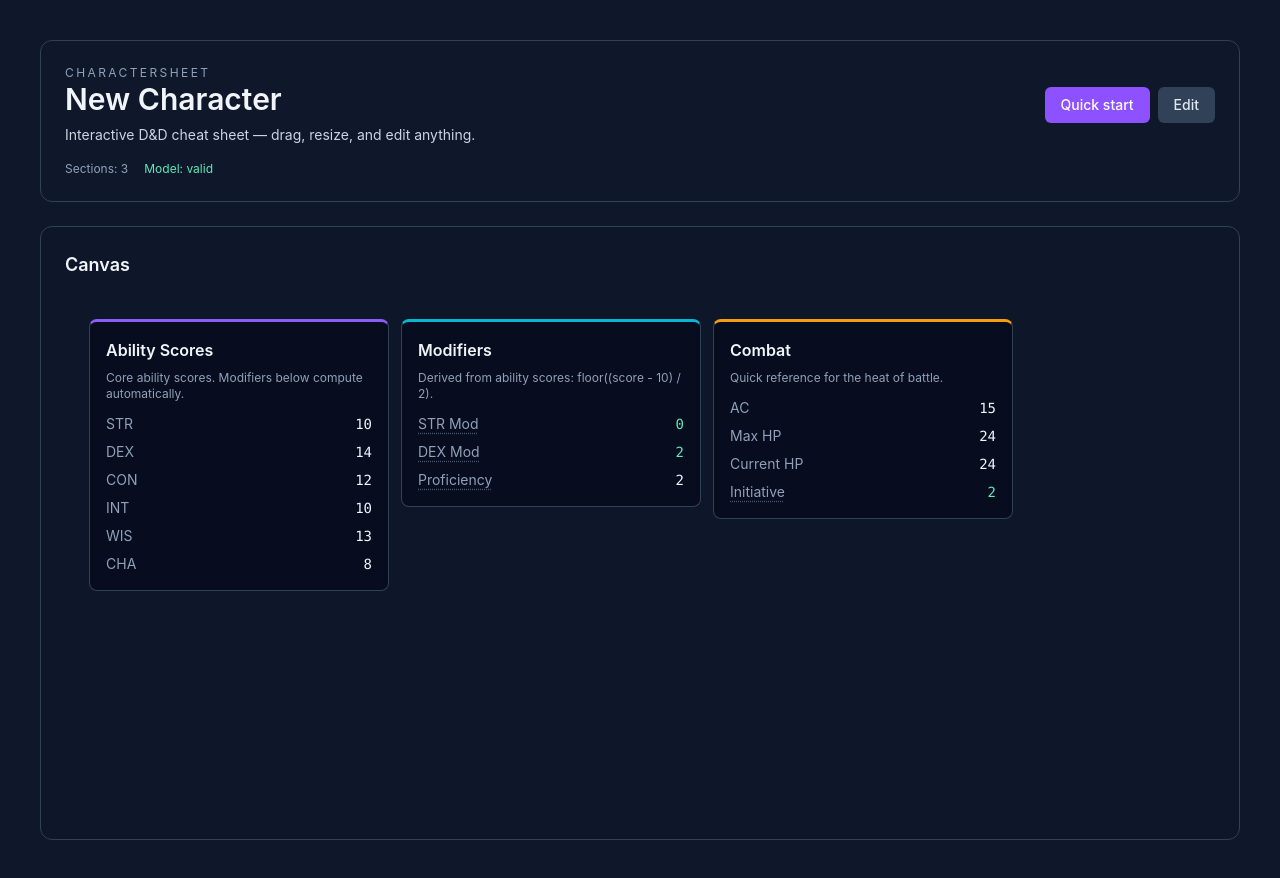
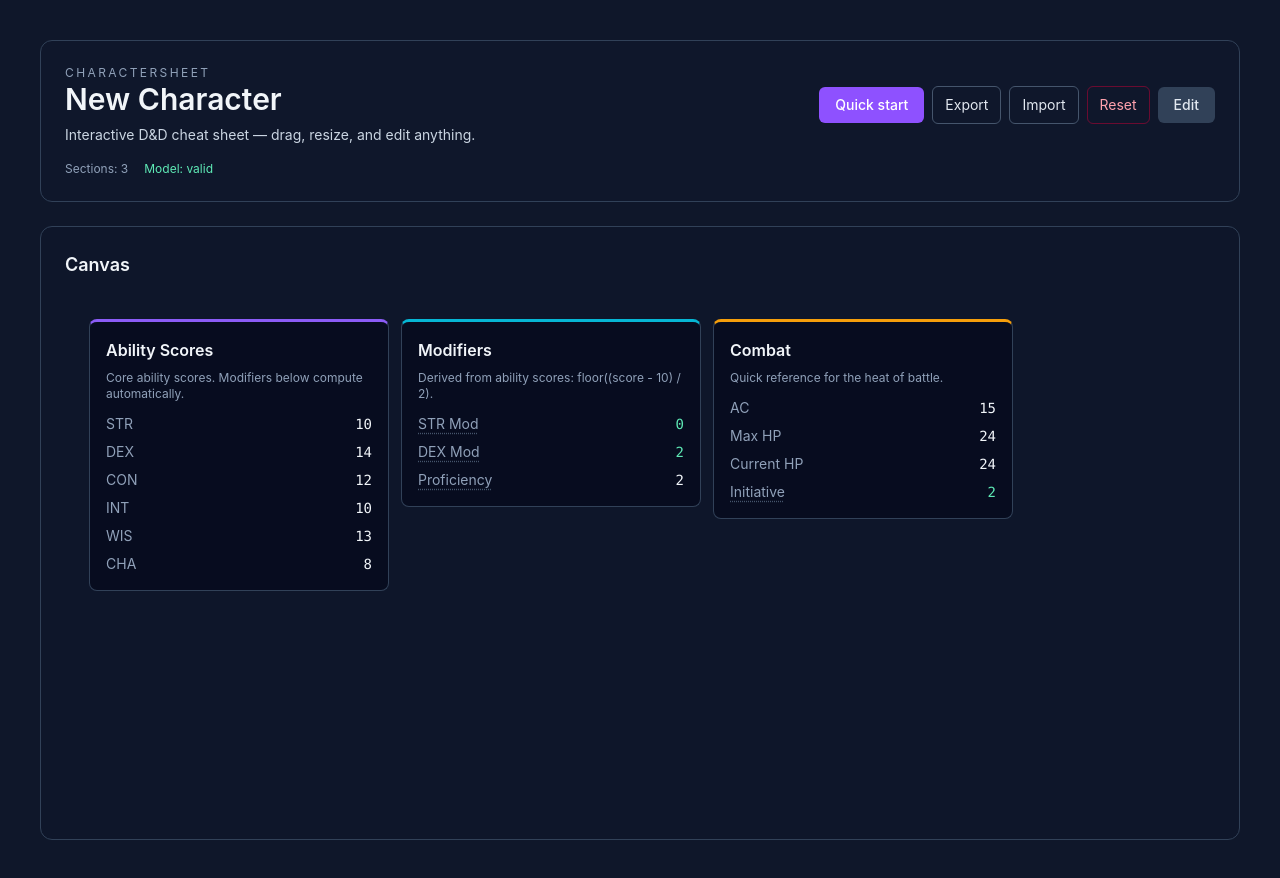
Before and after one commit to galh11/CharacterSheet, a React (Vite) app: page / in a window 1280 px wide. Built offline with nearby package versions, Linux system fonts and the light colour scheme.

Commit message:
feat(phase-g): toolbar with JSON export/import/reset + README + title

```diff
--- a/index.html
+++ b/index.html
@@ -4,7 +4,7 @@
     <meta charset="UTF-8" />
     <link rel="icon" type="image/svg+xml" href="/favicon.svg" />
     <meta name="viewport" content="width=device-width, initial-scale=1.0" />
-    <title>agents-plan-hand-off-mit-react-vite-ts</title>
+    <title>CharacterSheet — Interactive D&D Cheat Sheet</title>
   </head>
   <body>
     <div id="root"></div>
--- a/src/App.tsx
+++ b/src/App.tsx
@@ -1,15 +1,18 @@
 import { clsx } from 'clsx'
-import { useMemo, useState } from 'react'
-import { characterSheetSchema } from './model/characterSheet'
+import { useMemo, useRef, useState } from 'react'
+import { characterSheetSchema, createStarterSheet } from './model/characterSheet'
 import { computeSheet, listReferences } from './model/compute'
 import { CanvasItem } from './components/CanvasItem'
 import { SectionCard } from './components/SectionCard'
 import { QuickStartModal } from './components/QuickStartModal'
+import { exportSheetToFile, importSheetFromFile } from './state/transfer'
 import { useSheet } from './state/useSheet'
 
 function App() {
     const [isEditMode, setIsEditMode] = useState(false)
     const [showQuickStart, setShowQuickStart] = useState(false)
+    const [notice, setNotice] = useState<string | null>(null)
+    const importRef = useRef<HTMLInputElement>(null)
     const {
         sheet,
         replaceSheet,
@@ -27,6 +30,24 @@ function App() {
     const validation = useMemo(() => characterSheetSchema.safeParse(sheet), [sheet])
     const computed = useMemo(() => computeSheet(sheet), [sheet])
     const references = useMemo(() => listReferences(sheet, computed), [sheet, computed])
+
+    const handleImport = async (file: File | undefined) => {
+        if (!file) return
+        const result = await importSheetFromFile(file)
+        if (result.ok && result.sheet) {
+            replaceSheet(result.sheet)
+            setNotice('Sheet imported.')
+        } else {
+            setNotice(result.error)
+        }
+    }
+
+    const handleReset = () => {
+        if (window.confirm('Reset to a fresh starter sheet? This cannot be undone.')) {
+            replaceSheet(createStarterSheet())
+            setNotice('Sheet reset.')
+        }
+    }
 
     const canvasSize = useMemo(() => {
         const width = Math.max(
@@ -70,6 +91,37 @@ function App() {
                         </button>
                         <button
                             type="button"
+                            onClick={() => exportSheetToFile(sheet)}
+                            className="rounded-md border border-slate-600 px-3 py-2 text-sm text-slate-200 hover:bg-slate-800"
+                        >
+                            Export
+                        </button>
+                        <button
+                            type="button"
+                            onClick={() => importRef.current?.click()}
+                            className="rounded-md border border-slate-600 px-3 py-2 text-sm text-slate-200 hover:bg-slate-800"
+                        >
+                            Import
+                        </button>
+                        <input
+                            ref={importRef}
+                            type="file"
+                            accept="application/json"
+                            className="hidden"
+                            onChange={(event) => {
+                                void handleImport(event.target.files?.[0])
+                                event.target.value = ''
+                            }}
+                        />
+                        <button
+                            type="button"
+                            onClick={handleReset}
+                            className="rounded-md border border-rose-700/50 px-3 py-2 text-sm text-rose-300 hover:bg-rose-900/40"
+                        >
+                            Reset
+                        </button>
+                        <button
+                            type="button"
                             onClick={() => setIsEditMode((current) => !current)}
                             className={clsx(
                                 'rounded-md px-4 py-2 text-sm font-medium transition-colors',
@@ -88,6 +140,7 @@ function App() {
                     <span className={validation.success ? 'text-emerald-300' : 'text-rose-300'}>
                         Model: {validation.success ? 'valid' : 'invalid'}
                     </span>
+                    {notice && <span className="text-cyan-300">{notice}</span>}
                 </div>
             </header>
 
--- /dev/null
+++ b/src/state/transfer.ts
@@ -0,0 +1,35 @@
+import { characterSheetSchema, type CharacterSheet } from '../model/characterSheet'
+
+/** Trigger a download of the sheet as a JSON file. */
+export const exportSheetToFile = (sheet: CharacterSheet): void => {
+    const blob = new Blob([JSON.stringify(sheet, null, 2)], { type: 'application/json' })
+    const url = URL.createObjectURL(blob)
+    const anchor = document.createElement('a')
+    const safeName = sheet.name.replace(/[^a-z0-9-_]+/gi, '-').toLowerCase() || 'character'
+    anchor.href = url
+    anchor.download = `${safeName}.json`
+    document.body.appendChild(anchor)
+    anchor.click()
+    anchor.remove()
+    URL.revokeObjectURL(url)
+}
+
+export interface ImportResult {
+    ok: boolean
+    sheet: CharacterSheet | null
+    error: string | null
+}
+
+/** Read and validate a JSON sheet file. */
+export const importSheetFromFile = async (file: File): Promise<ImportResult> => {
+    try {
+        const text = await file.text()
+        const parsed = characterSheetSchema.safeParse(JSON.parse(text))
+        if (!parsed.success) {
+            return { ok: false, sheet: null, error: 'File is not a valid character sheet.' }
+        }
+        return { ok: true, sheet: parsed.data, error: null }
+    } catch {
+        return { ok: false, sheet: null, error: 'Could not read the file.' }
+    }
+}
```
Also changed, not shown: 2 other files (tests, documents, lock files or other folders).
